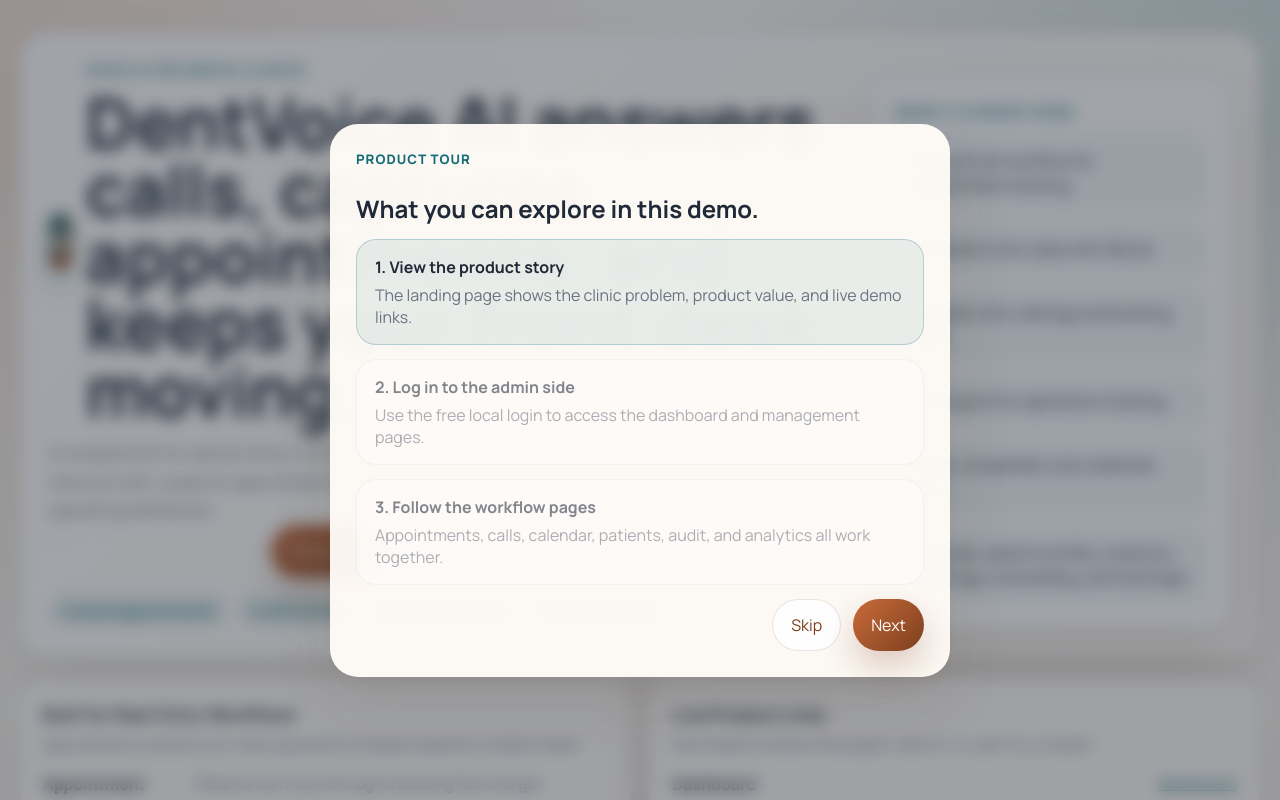
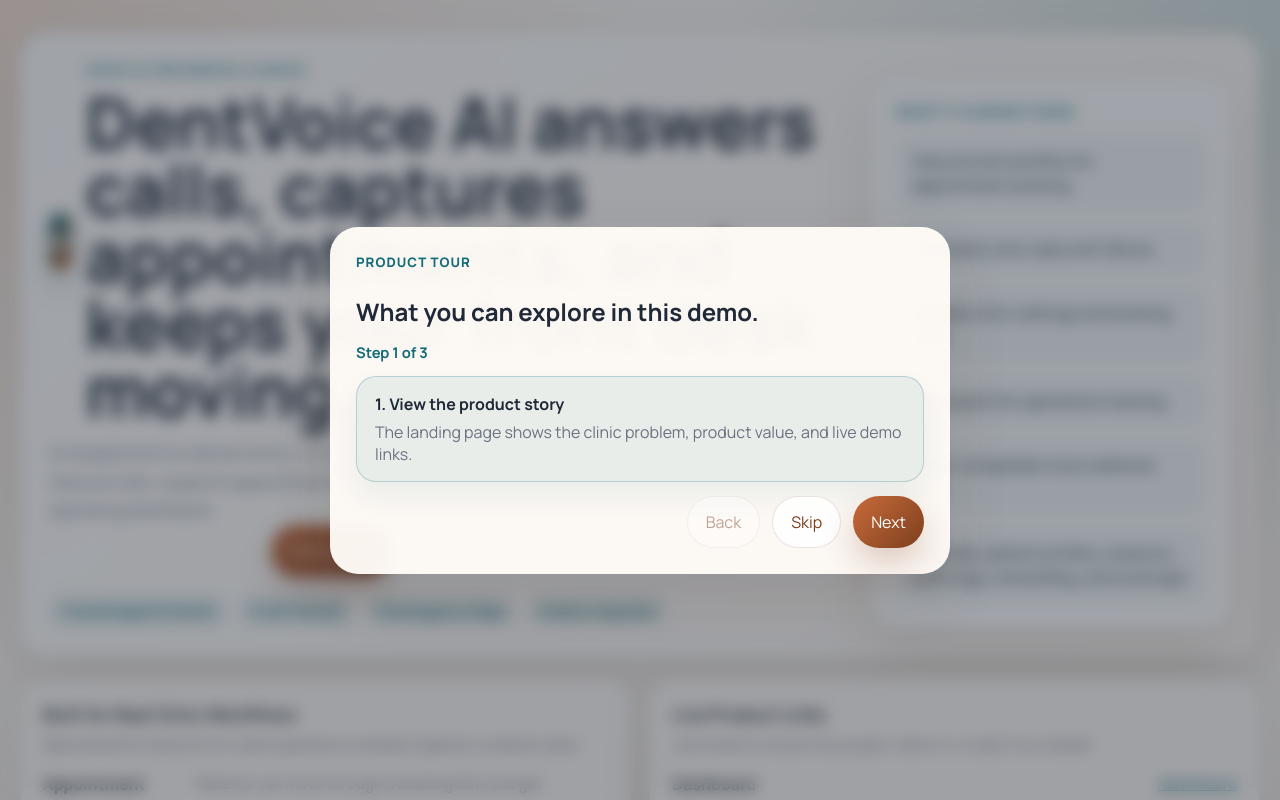
Before and after one commit to Moonbutter/dentvoice-ai, a FastAPI app: page / in a window 1280 px wide. Run offline with FastAPI, Linux system fonts and the light colour scheme; data comes from the database, SQL or seed files in the repository; data that the repository does not hold is empty.

Commit message:
Fix onboarding tour navigation clarity

```diff
--- a/static/app.js
+++ b/static/app.js
@@ -200,14 +200,23 @@ function setupOnboarding() {
   const steps = [...modal.querySelectorAll(".onboarding-step")];
   const nextButton = document.getElementById("next-onboarding");
   const skipButton = document.getElementById("skip-onboarding");
+  const backButton = document.getElementById("back-onboarding");
+  const progressLabel = document.getElementById("onboarding-progress");
   let currentStep = 0;
 
   const syncSteps = () => {
     steps.forEach((step, index) => {
       step.classList.toggle("is-active", index === currentStep);
+      step.hidden = index !== currentStep;
     });
+    if (progressLabel) {
+      progressLabel.textContent = `Step ${currentStep + 1} of ${steps.length}`;
+    }
     if (nextButton) {
       nextButton.textContent = currentStep === steps.length - 1 ? "Finish" : "Next";
+    }
+    if (backButton) {
+      backButton.disabled = currentStep === 0;
     }
   };
 
@@ -225,6 +234,14 @@ function setupOnboarding() {
       return;
     }
     currentStep += 1;
+    syncSteps();
+  });
+
+  backButton?.addEventListener("click", () => {
+    if (currentStep === 0) {
+      return;
+    }
+    currentStep -= 1;
     syncSteps();
   });
 
--- a/static/styles.css
+++ b/static/styles.css
@@ -766,6 +766,13 @@ textarea {
   margin: 0;
 }
 
+.onboarding-progress {
+  margin: 0;
+  color: var(--accent);
+  font-size: 0.92rem;
+  font-weight: 700;
+}
+
 .onboarding-step {
   padding: 16px 18px;
   border-radius: 20px;
@@ -778,6 +785,7 @@ textarea {
   opacity: 1;
   border-color: rgba(20, 108, 120, 0.24);
   background: rgba(20, 108, 120, 0.08);
+  box-shadow: 0 14px 28px rgba(20, 108, 120, 0.08);
 }
 
 .onboarding-step strong,
@@ -788,6 +796,12 @@ textarea {
 .onboarding-step span {
   margin-top: 6px;
   color: var(--muted);
+}
+
+#back-onboarding:disabled {
+  opacity: 0.45;
+  cursor: not-allowed;
+  transform: none;
 }
 
 @media (max-width: 900px) {
--- a/templates/dashboard.html
+++ b/templates/dashboard.html
@@ -312,6 +312,7 @@
       <div class="onboarding-card">
         <p class="eyebrow">Quick Walkthrough</p>
         <h2>Welcome to the clinic control room.</h2>
+        <p class="onboarding-progress" id="onboarding-progress">Step 1 of 4</p>
         <div class="onboarding-step is-active">
           <strong>1. Start on the dashboard</strong>
           <span>See appointments, calls, patients, and urgent items in one place.</span>
@@ -329,6 +330,7 @@
           <span>Update colors, logo text, tagline, and even local admin credentials.</span>
         </div>
         <div class="hero-actions">
+          <button type="button" class="secondary-button" id="back-onboarding">Back</button>
           <button type="button" class="secondary-button" id="skip-onboarding">Skip</button>
           <button type="button" class="primary-button" id="next-onboarding">Next</button>
         </div>
--- a/templates/landing.html
+++ b/templates/landing.html
@@ -135,6 +135,7 @@
       <div class="onboarding-card">
         <p class="eyebrow">Product Tour</p>
         <h2>What you can explore in this demo.</h2>
+        <p class="onboarding-progress" id="onboarding-progress">Step 1 of 3</p>
         <div class="onboarding-step is-active">
           <strong>1. View the product story</strong>
           <span>The landing page shows the clinic problem, product value, and live demo links.</span>
@@ -148,6 +149,7 @@
           <span>Appointments, calls, calendar, patients, audit, and analytics all work together.</span>
         </div>
         <div class="hero-actions">
+          <button type="button" class="secondary-button" id="back-onboarding">Back</button>
           <button type="button" class="secondary-button" id="skip-onboarding">Skip</button>
           <button type="button" class="primary-button" id="next-onboarding">Next</button>
         </div>
```
